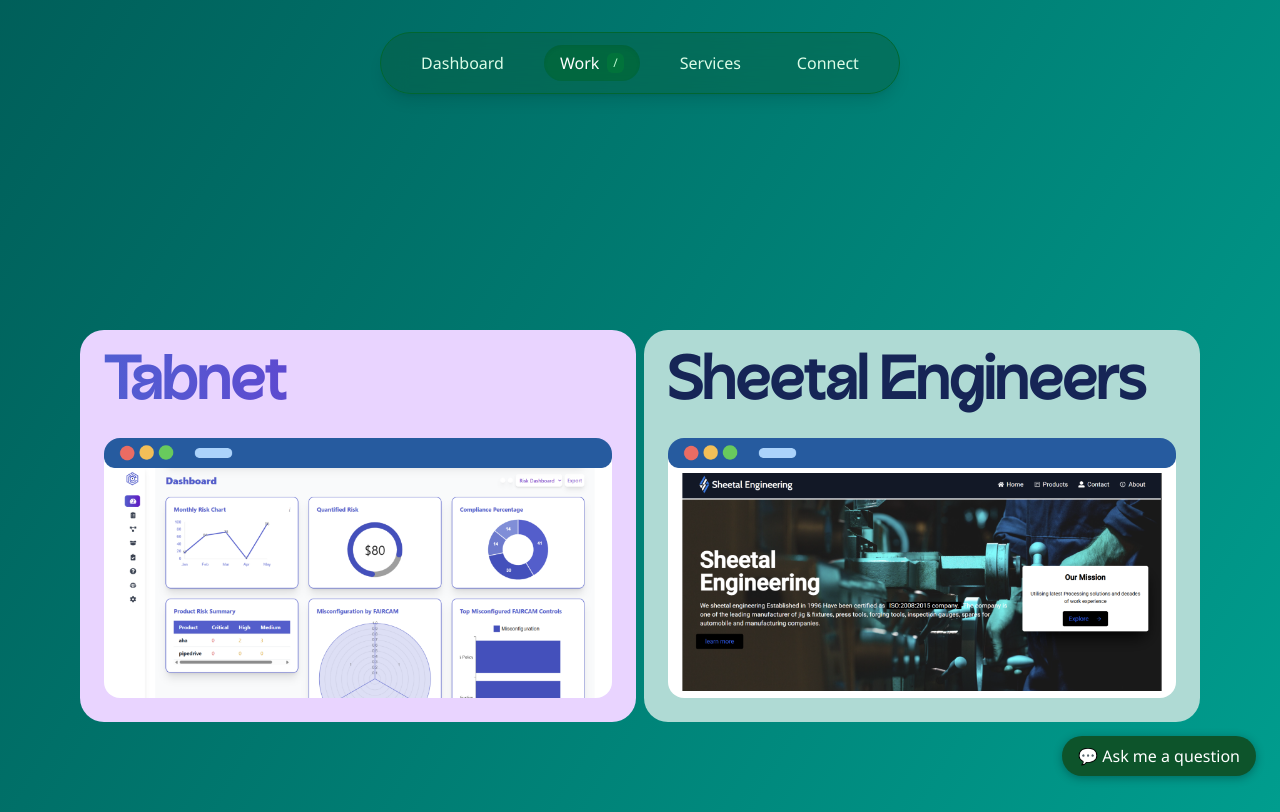
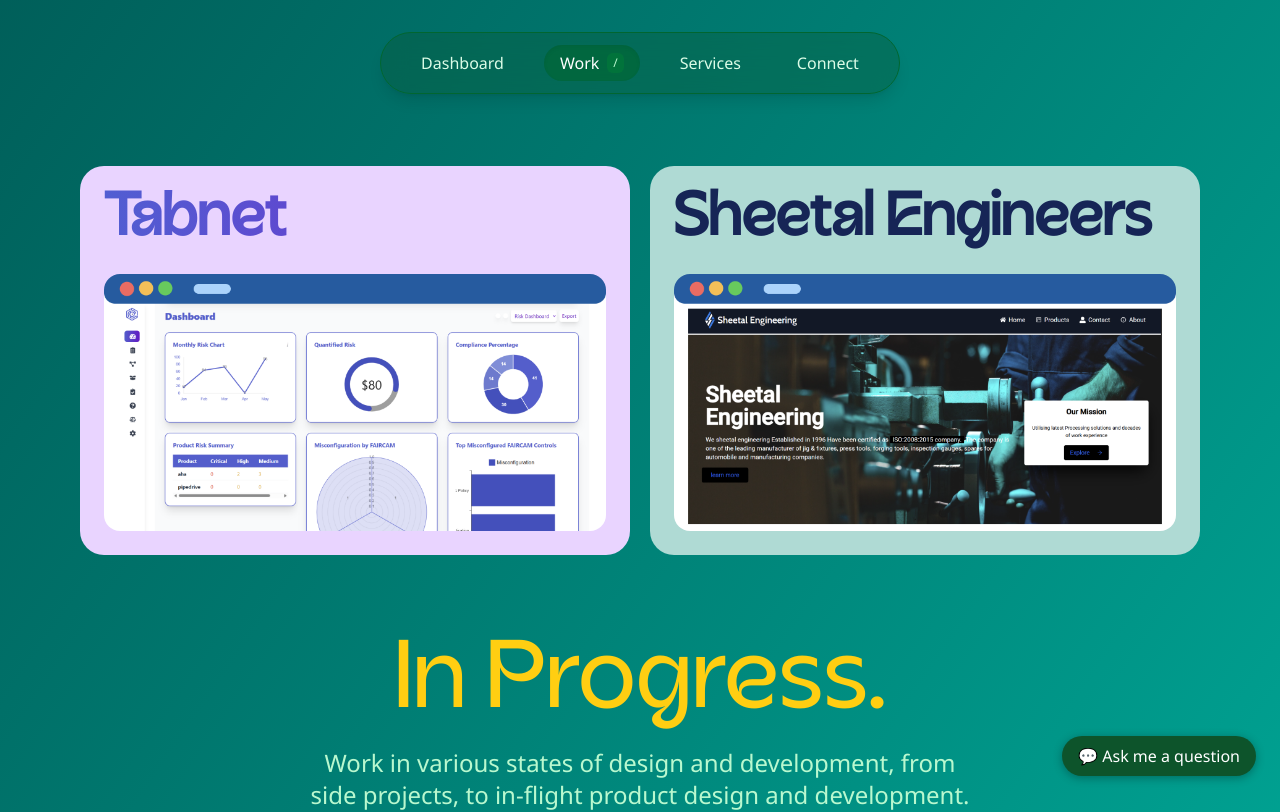
Before and after one commit to Rohitkushwaha01/RohitKushwaha, a React (Vite) app: page /work in a window 1280 px wide. Shown: the top 812 px of the page. Built offline with nearby package versions, Linux system fonts and the light colour scheme.

Commit message:
FL Portfolio

```diff
--- a/src/Pages/Work.jsx
+++ b/src/Pages/Work.jsx
@@ -9,7 +9,7 @@
   return (
     <>
       {/* Section 1 */}
-      <div className="flex flex-col lg:flex-row items-center justify-between min-h-screen px-6 sm:px-10 lg:px-20 gap-2 py-10">
+      <div className="flex flex-col lg:flex-row items-center justify-between px-6 sm:px-10 lg:px-20 gap-5 py-10">
         {/* Tabnet */}
         <motion.div
           initial={{ opacity: 0, x: -50 }}
```
